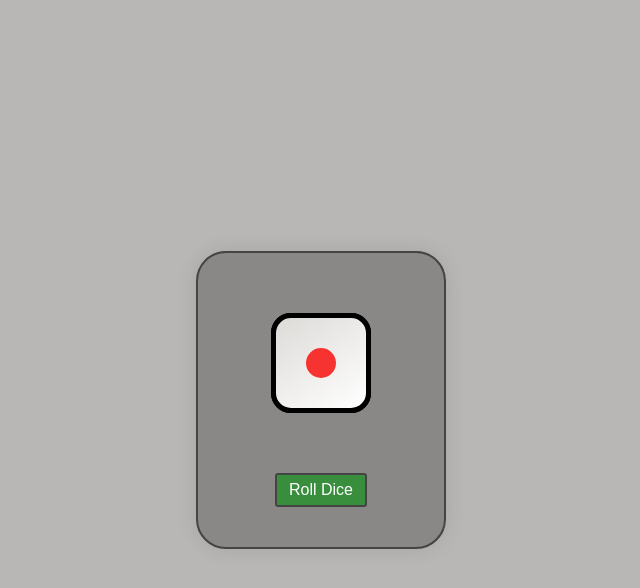
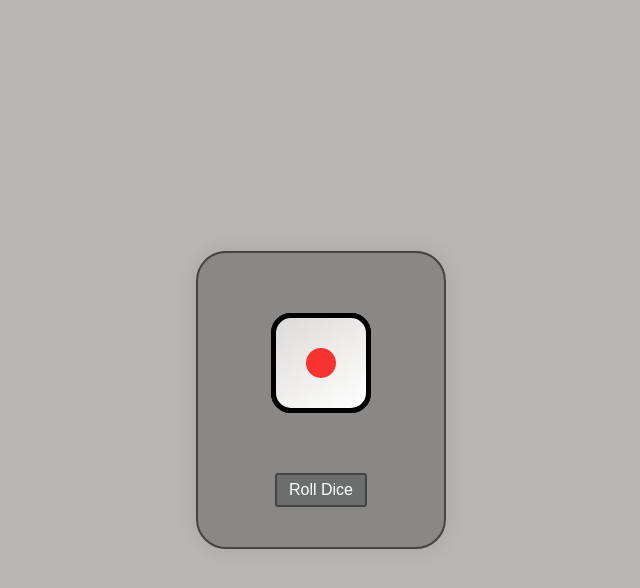
Before and after one commit to Mayron-Castillo/Dado, a plain HTML site: page index.html in a window 1280 px wide. In both pictures the pointer is over the button "Roll Dice". Shown: the whole page, without its empty margins (319-959 px from the left). Drawn offline with Linux system fonts and the light colour scheme.

Commit message:
change color hover

```diff
--- a/style.css
+++ b/style.css
@@ -149,5 +149,5 @@ body{
 
 .roll:hover{
     color: #fff;
-    background-color: #388e3c;
+    background-color: #6b6e6c;
 }
```
